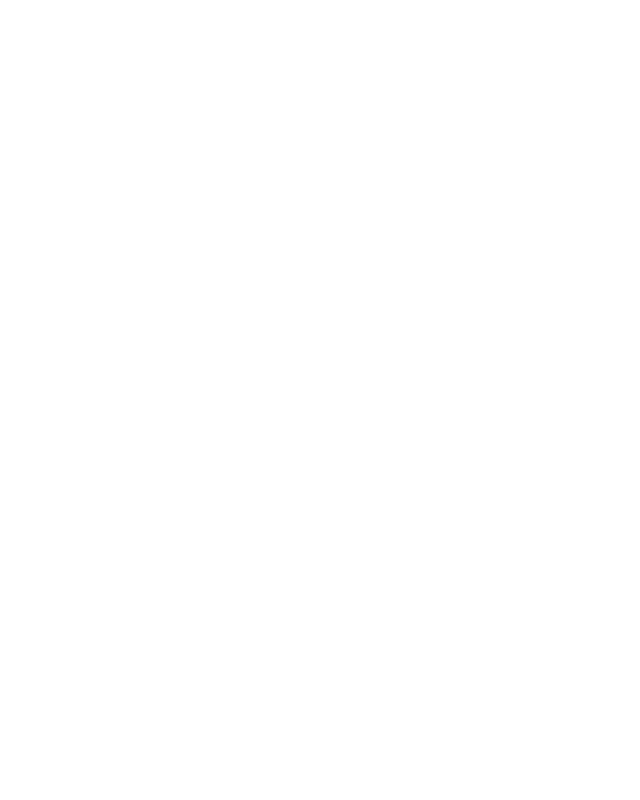
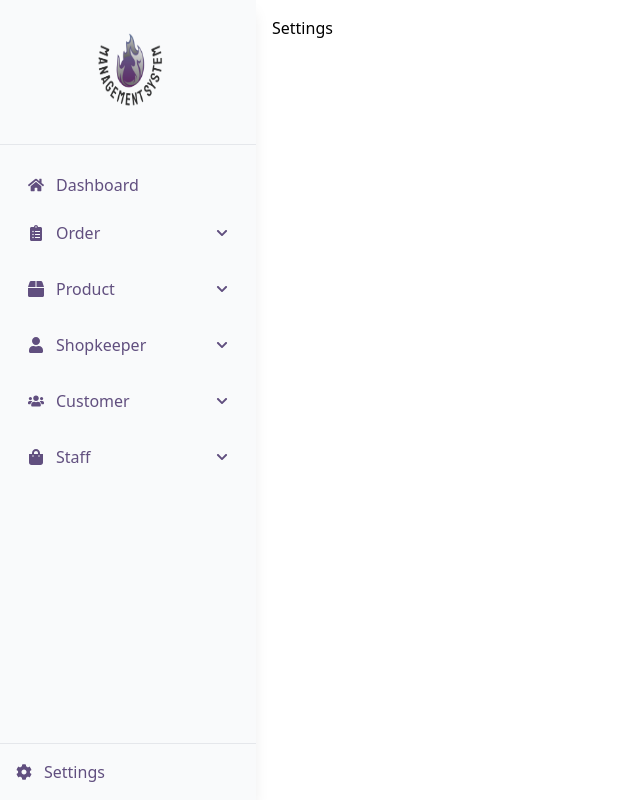
Before and after one commit to P-Shrey10/management_system, a React (Vite) app in the folder frontend/: page /settings in a window 1280 px wide. Before the commit this address had no page. Shown: the whole page, without its empty margins (0-640 px from the left). Built offline with nearby package versions, Linux system fonts and the light colour scheme.

Commit message:
CRUD for settings

```diff
--- a/frontend/src/App.tsx
+++ b/frontend/src/App.tsx
@@ -21,6 +21,7 @@
 import AddStaff from "./components/staff/AddStaff";
 import ViewStaff from "./components/staff/ViewStaff";
 import ListStaff from "./components/staff/ListStaff";
+import Settings from "./components/settings/Settings";
 
 const App: React.FC = () => {
   return (
@@ -203,6 +204,15 @@
           </AdminLayout>
         }
       />
+
+      <Route
+        path="/settings"
+        element={
+          <AdminLayout>
+            <Settings />
+          </AdminLayout>
+        }
+      />
     </Routes>
   );
 };
--- /dev/null
+++ b/frontend/src/components/settings/Settings.tsx
@@ -0,0 +1,5 @@
+const Settings = () => {
+  return <div>Settings</div>;
+};
+
+export default Settings;
```
